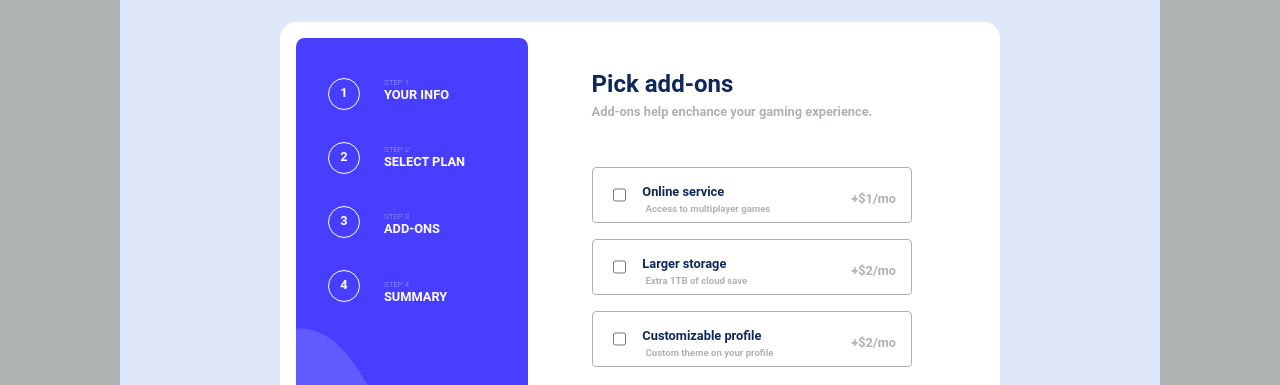
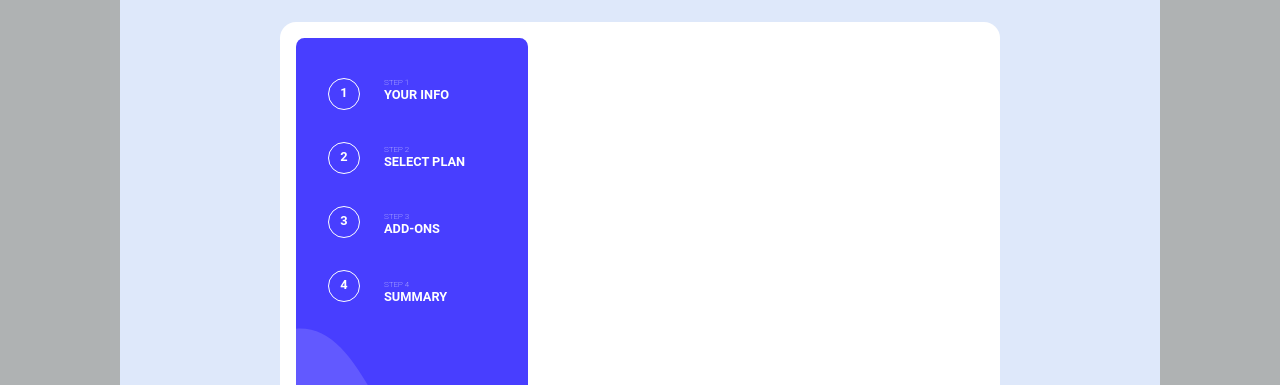
Before and after one commit to Kolahub/multi-step-form-main, a website: page index.html in a window 1280 px wide. Shown: the part 122-507 px from the top of the page. Drawn offline with Linux system fonts and the light colour scheme.

Commit message:
step 3 section

```diff
--- a/index.html
+++ b/index.html
@@ -103,7 +103,7 @@
           </div>
           </div>
 
-          <div class="aside__step--three">
+          <div class="aside__step--three hidden">
             <h2 class="heading_sec aside__step--two__heading">Pick add-ons</h2>
           <p>Add-ons help enchance your gaming experience.</p>
 
@@ -127,9 +127,6 @@
             </div>
           </div>
 
-            </p>
-          </div>
-
           <div class="aside__step--three__backBox">
             <a href="#" class="aside__step--three__back">Go back</a>
           </div>
@@ -137,6 +134,9 @@
           <div class="aside__step--three__nextBox">
             <button class="aside__step--three__next">Next Step</button>
           </div>
+          </div>
+
+
           </div>
         </div>
       </div>
```
